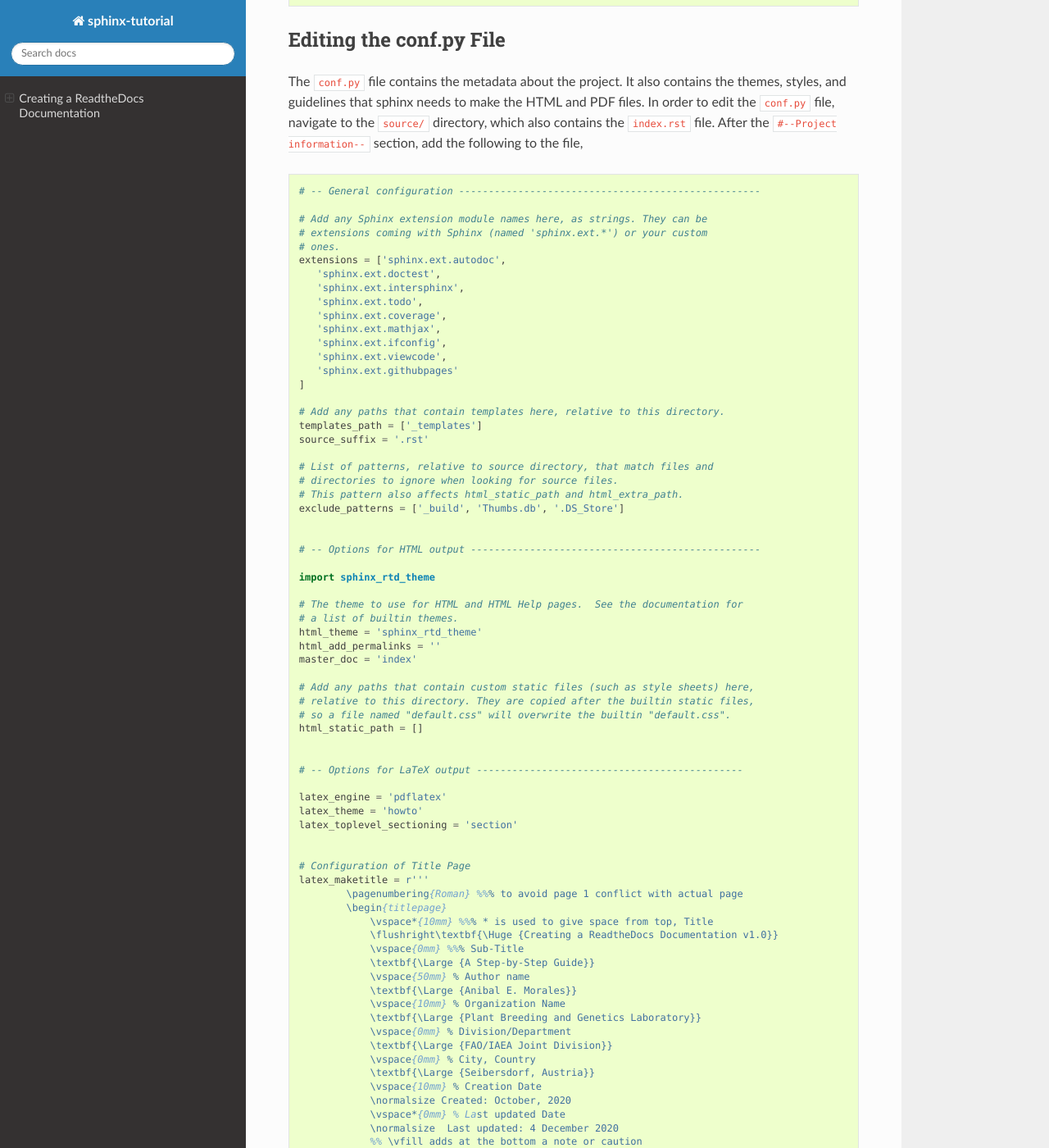
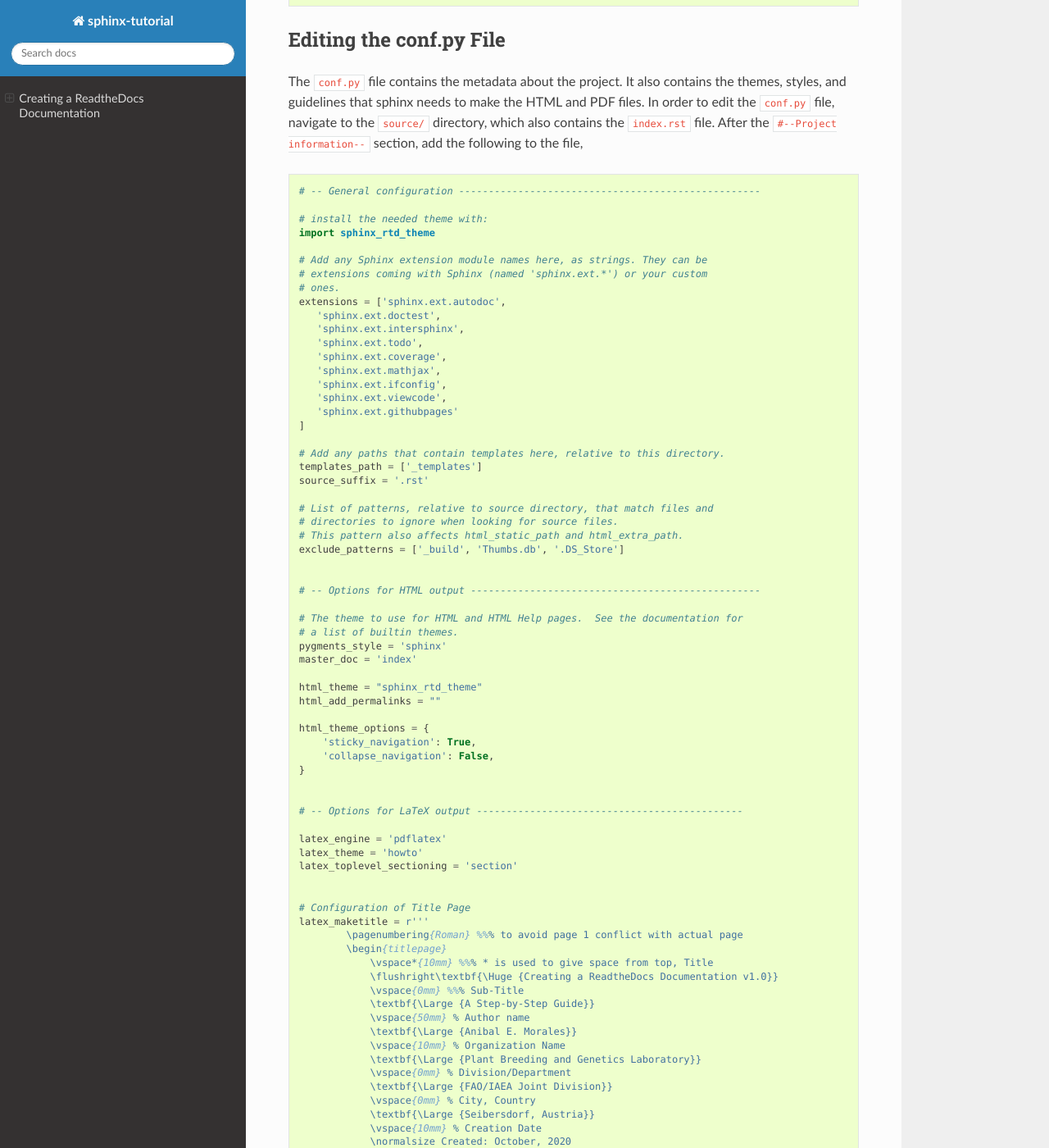
Before and after one commit to amora197/pbgl-read-the-docs, a Sphinx documentation site: the page built from docs/source/index.rst, in a window 1280 px wide and 1400 px high, scrolled down 4270 px. Shown: the whole window at 82% size. Built offline with Sphinx 7.4.7 and the Read the Docs theme 2.0.0, drawn with Linux system fonts in a browser that asks for light colours.

Commit message:
edited index.rst file

```diff
--- a/docs/source/index.rst
+++ b/docs/source/index.rst
@@ -197,6 +197,9 @@ The ``conf.py`` file contains the metadata about the project. It also contains t
 
    # -- General configuration ---------------------------------------------------
 
+   # install the needed theme with:
+   import sphinx_rtd_theme
+
    # Add any Sphinx extension module names here, as strings. They can be
    # extensions coming with Sphinx (named 'sphinx.ext.*') or your custom
    # ones.
@@ -223,18 +226,18 @@ The ``conf.py`` file contains the metadata about the project. It also contains t
 
    # -- Options for HTML output -------------------------------------------------
 
-   import sphinx_rtd_theme
-
    # The theme to use for HTML and HTML Help pages.  See the documentation for
    # a list of builtin themes.
-   html_theme = 'sphinx_rtd_theme'
-   html_add_permalinks = ''
+   pygments_style = 'sphinx'
    master_doc = 'index'
 
-   # Add any paths that contain custom static files (such as style sheets) here,
-   # relative to this directory. They are copied after the builtin static files,
-   # so a file named "default.css" will overwrite the builtin "default.css".
-   html_static_path = []
+   html_theme = "sphinx_rtd_theme"
+   html_add_permalinks = ""
+
+   html_theme_options = {
+       'sticky_navigation': True,
+       'collapse_navigation': False,
+   }
 
 
    # -- Options for LaTeX output ---------------------------------------------
```
Also changed, not shown: 5 other files.
